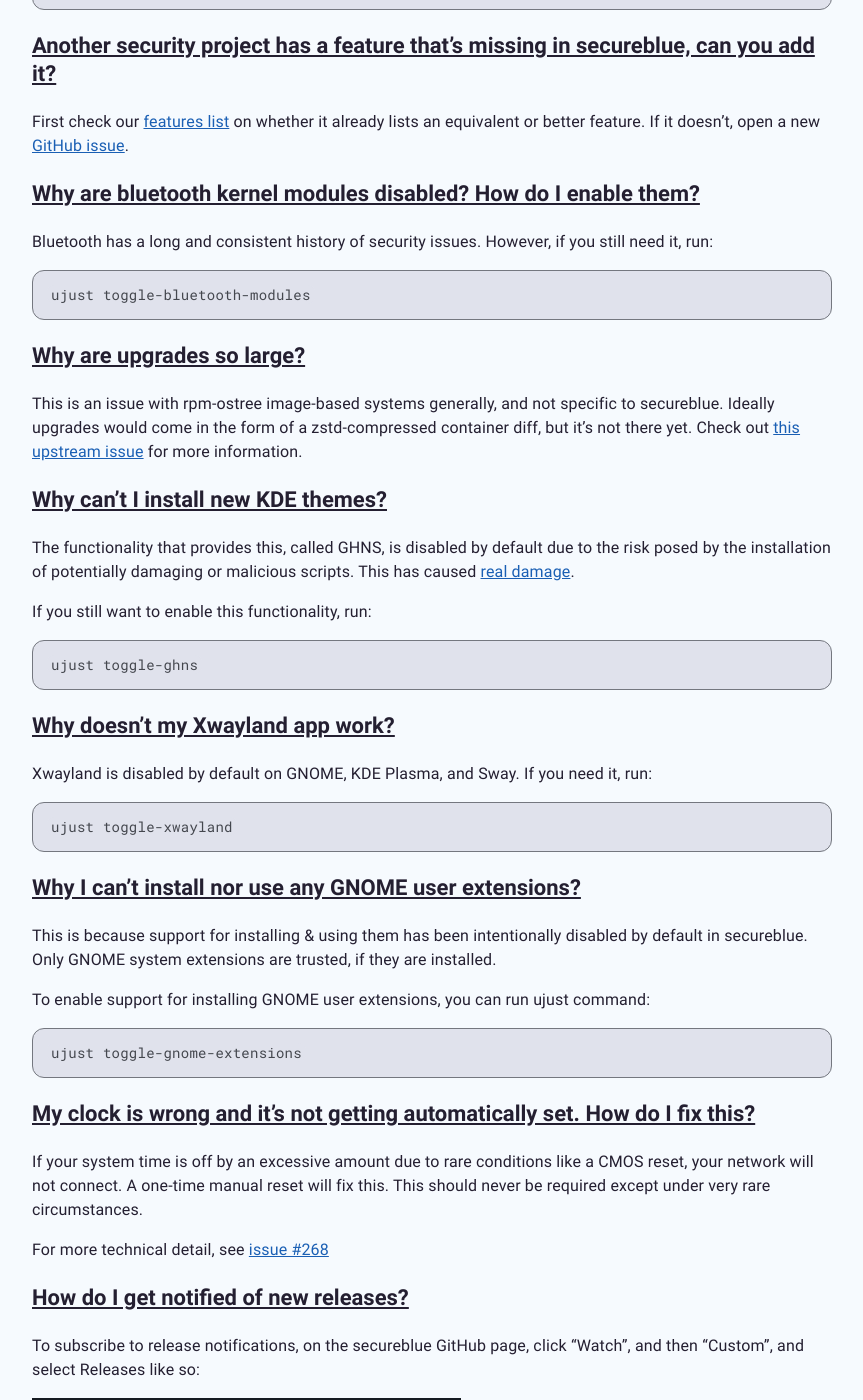
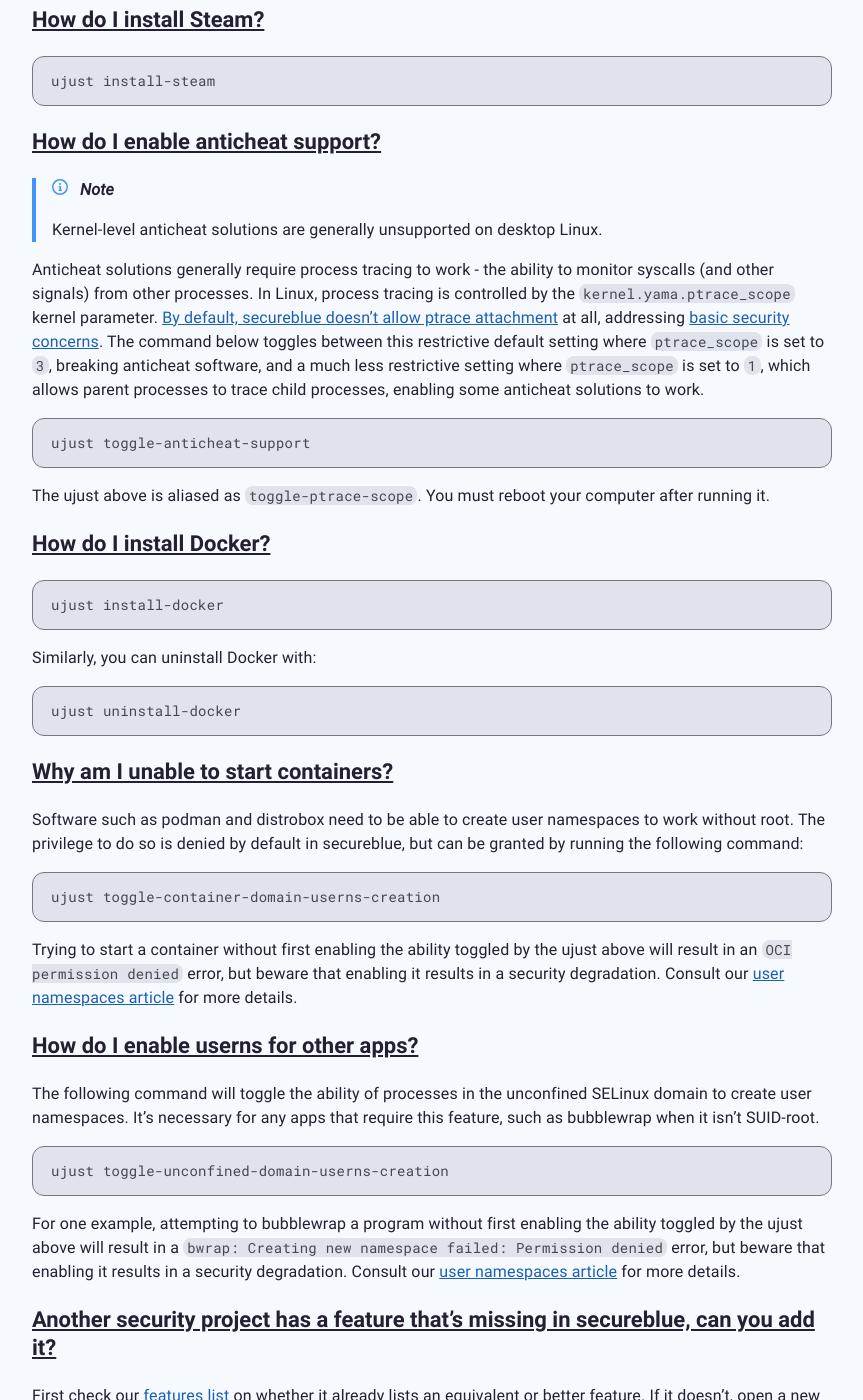
Before and after one commit to secureblue/secureblue.github.io, a Jekyll site: the page built from content/FAQ.md, in a window 1280 px wide and 1400 px high, scrolled down 2005 px. Shown: the whole window, without its empty margins (208-1071 px from the left). Built offline with Jekyll 4.4.1, drawn with Linux system fonts in a browser that asks for light colours; some of the changed text lies outside the part shown.

Commit message:
docs: document a few more ujusts (#58)

````diff
--- a/content/FAQ.md
+++ b/content/FAQ.md
@@ -17,6 +17,10 @@
 - [On secureblue half of my CPU cores are gone. Why is this?](#smt)
 - [How do I install software?](#software)
 - [How do I install Steam?](#steam)
+- [How do I enable anticheat support?](#anticheat)
+- [How do I install Docker?](#docker)
+- [Why am I unable to start containers?](#container-userns)
+- [How do I enable userns for other apps?](#unconfined-userns)
 - [Another security project has a feature that's missing in secureblue, can you add it?](#feature-request)
 - [Why are bluetooth kernel modules disabled? How do I enable them?](#bluetooth)
 - [Why are upgrades so large?](#upgrade-size)
@@ -75,7 +79,7 @@
 3. For CLI packages, you can install from brew if available using `brew install`. You can browse this [catalogue of Homebrew Formulaes](https://formulae.brew.sh) to discover the available formulaes.
 4. If a package isn't available via the other two options, or if a package requires greater system integration, `rpm-ostree install` can be used to layer rpms directly into your subsequent deployments.
 
-Steam is an exception to the above.
+You can add the unfiltered Flathub repo with `ujust enable-flatpak-unfiltered`.
 
 ### [How do I install Steam?](#steam)
 {: #steam}
@@ -83,6 +87,54 @@
 ```
 ujust install-steam
 ```
+
+### [How do I enable anticheat support?](#anticheat)
+{: #anticheat}
+
+{% include alert.html type='note' content='Kernel-level anticheat solutions are generally unsupported on desktop Linux.' %}
+
+Anticheat solutions generally require process tracing to work - the ability to monitor syscalls (and other signals) from other processes. In Linux, process tracing is controlled by the `kernel.yama.ptrace_scope` kernel parameter. [By default, secureblue doesn't allow ptrace attachment](https://github.com/secureblue/secureblue/blob/605c8cfcd4723fef1e1e4764dcb6870e50514252/files/system/etc/sysctl.d/60-hardening.conf) at all, addressing [basic security concerns](https://www.kernel.org/doc/Documentation/security/Yama.txt). The command below toggles between this restrictive default setting where `ptrace_scope` is set to `3`, breaking anticheat software, and a much less restrictive setting where `ptrace_scope` is set to `1`, which allows parent processes to trace child processes, enabling some anticheat solutions to work.
+
+```
+ujust toggle-anticheat-support
+```
+
+The ujust above is aliased as `toggle-ptrace-scope`. You must reboot your computer after running it.
+
+### [How do I install Docker?](#docker)
+{: #docker}
+
+```
+ujust install-docker
+```
+
+Similarly, you can uninstall Docker with:
+
+```
+ujust uninstall-docker
+```
+
+### [Why am I unable to start containers?](#container-userns)
+{: #container-userns}
+
+Software such as podman and distrobox need to be able to create user namespaces to work without root. The privilege to do so is denied by default in secureblue, but can be granted by running the following command:
+
+```
+ujust toggle-container-domain-userns-creation
+```
+
+Trying to start a container without first enabling the ability toggled by the ujust above will result in an `OCI permission denied` error, but beware that enabling it results in a security degradation. Consult our [user namespaces article](/userns) for more details.
+
+### [How do I enable userns for other apps?](#unconfined-userns)
+{: #unconfined-userns}
+
+The following command will toggle the ability of processes in the unconfined SELinux domain to create user namespaces. It's necessary for any apps that require this feature, such as bubblewrap when it isn't SUID-root.
+
+```
+ujust toggle-unconfined-domain-userns-creation
+```
+
+For one example, attempting to bubblewrap a program without first enabling the ability toggled by the ujust above will result in a `bwrap: Creating new namespace failed: Permission denied` error, but beware that enabling it results in a security degradation. Consult our [user namespaces article](/userns) for more details.
 
 ### [Another security project has a feature that's missing in secureblue, can you add it?](#feature-request)
 {: #feature-request}
````
Also changed, not shown: content/FEATURES.md (+1 -0 lines), content/articles/USERNS.md (+1 -1 lines).
